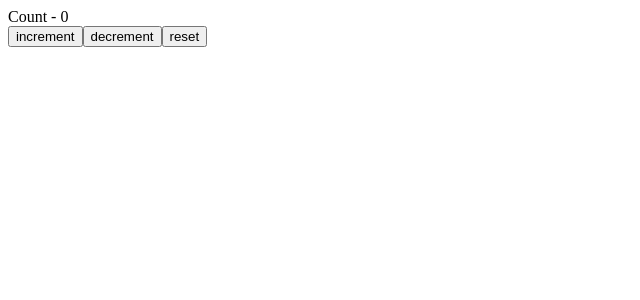
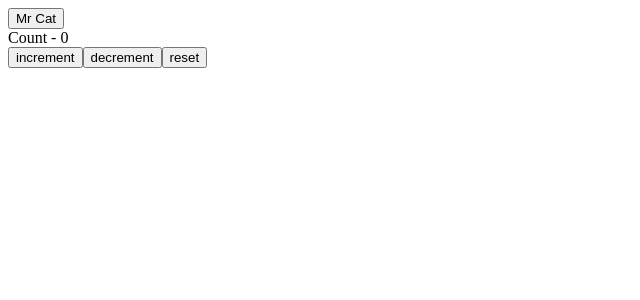
Before and after one commit to givek/react-render, a React (Vite) app: page / in a window 1280 px wide. Shown: the top 300 px of the page, without its empty margins (0-640 px from the left). Built offline with nearby package versions, Linux system fonts and the light colour scheme.

Commit message:
Object References

```diff
--- a/src/App.tsx
+++ b/src/App.tsx
@@ -1,3 +1,5 @@
+import ObjectUseReducer from "./components/ImmutableState/ObjectUseReducer";
+import ObjectUseState from "./components/ImmutableState/ObjectUseState";
 import UseReducer from "./components/UseReducer/UseReducer";
 import UseState from "./components/UseState/UseState";
 
@@ -5,7 +7,9 @@
   return (
     <div className="App">
       {/* <UseState /> */}
-      <UseReducer />
+      {/* <UseReducer /> */}
+      <ObjectUseState />
+      <ObjectUseReducer />
     </div>
   );
 }
--- /dev/null
+++ b/src/components/ImmutableState/ObjectUseReducer.tsx
@@ -0,0 +1,42 @@
+import React from "react";
+
+const initialState = { count: 0 };
+
+function reducer(
+  state: typeof initialState,
+  action: string
+): typeof initialState {
+  switch (action) {
+    case "increment": // same reference
+      state.count += 1;
+      return state;
+
+    case "decrement": // new reference
+      return { count: state.count - 1 };
+
+    case "reset":
+      return initialState;
+
+    default:
+      return state;
+  }
+}
+
+function ObjectUseReducer() {
+  const [count, dispatch] = React.useReducer(reducer, initialState);
+
+  // In case of useReducer, it will re-render even if the reference is same.
+
+  console.log("UseReducer Render");
+
+  return (
+    <div>
+      <div> Count - {count.count}</div>
+      <button onClick={() => dispatch("increment")}>increment</button>
+      <button onClick={() => dispatch("decrement")}>decrement</button>
+      <button onClick={() => dispatch("reset")}>reset</button>
+    </div>
+  );
+}
+
+export default ObjectUseReducer;
--- /dev/null
+++ b/src/components/ImmutableState/ObjectUseState.tsx
@@ -0,0 +1,36 @@
+import React from "react";
+
+const initialState = {
+  firstName: "Mr",
+  lastName: "Cat",
+};
+
+function ObjectUseState() {
+  const [cat, setCat] = React.useState(initialState);
+
+  function changeName() {
+    // cat.firstName = "Hello";
+    // setCat(cat);
+
+    const newCat = { ...cat };
+    newCat.firstName = "Hello";
+    setCat(newCat);
+
+    // In this case, as we are creating a new object everytime,
+    // React will re-render the component even if the actual value is same because the reference is different.
+  }
+
+  // Reference of the object must change for React to re-render the component.
+
+  console.log("ObjectUseState Render");
+
+  return (
+    <div>
+      <button onClick={changeName}>
+        {cat.firstName} {cat.lastName}
+      </button>
+    </div>
+  );
+}
+
+export default ObjectUseState;
```
